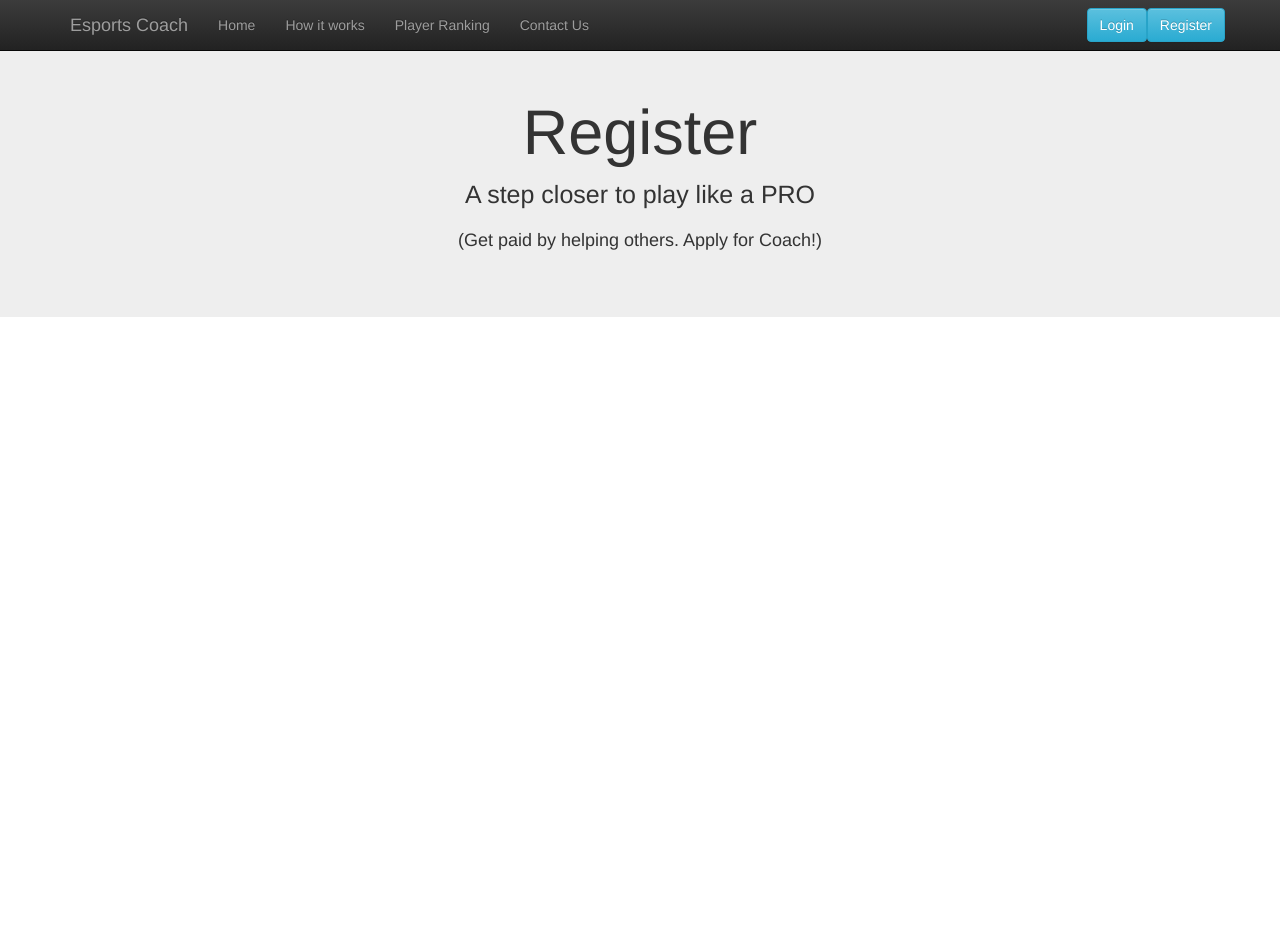
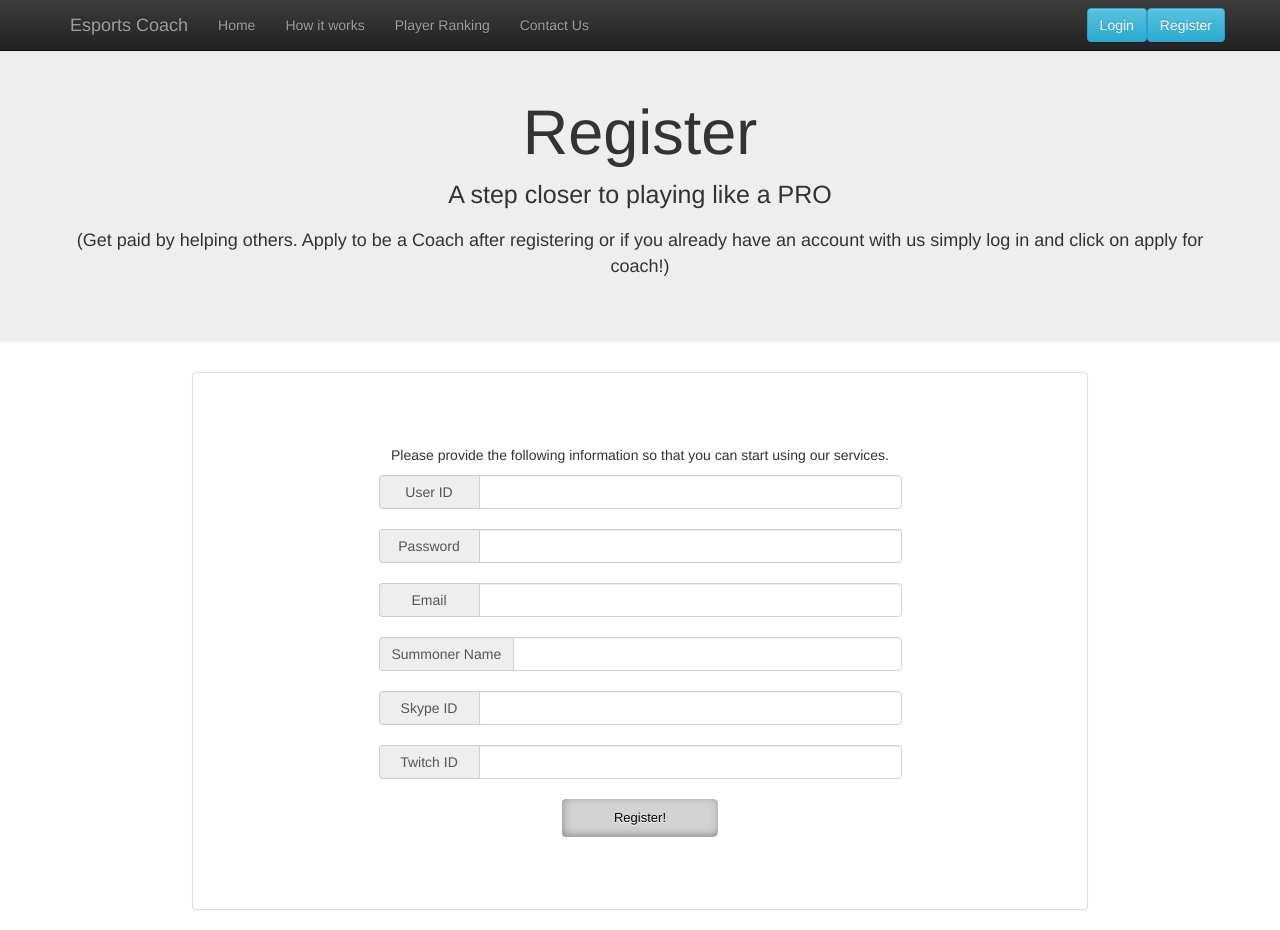
Before and after one commit to damianlee84/eSportCoach, a Django app: page /sideapp/register/ in a window 1280 px wide. Before the commit the page ends 317 px from the top, so only its background shows below. Run offline with Django 3.2, Linux system fonts and the light colour scheme; some libraries are stand-ins or nearby versions; some web fonts are replaced.

Commit message:
started the register page

```diff
--- a/esport_coach/sideapp/forms.py
+++ b/esport_coach/sideapp/forms.py
@@ -11,17 +11,18 @@ class AuthenticateForm(forms.Form):
 class RegistrationForm(forms.Form):
     userid = forms.CharField(max_length=100, widget=forms.TextInput(attrs={'id':'input_userid', 'name':'input_userid', 'class': "form-control", 'style':'border:1px solid #D3D3D3'}))
     email = forms.EmailField(widget=forms.TextInput(attrs={'id':'input_email', 'name':'input_email', 'class': "form-control", 'style':'border:1px solid #D3D3D3'}))
-    password1 = forms.CharField(max_length=100, widget=forms.PasswordInput(attrs={'id':'input_password1', 'name':'input_password1','class': "form-control"}))
-    password2 = forms.CharField(max_length=100, widget=forms.PasswordInput(attrs={'id':'input_password2', 'name':'input_password2','class': "form-control"}))
+    password = forms.CharField(max_length=100, widget=forms.PasswordInput(attrs={'id':'input_password1', 'name':'input_password1','class': "form-control"}))
+    pname = forms.CharField(max_length=100, widget=forms.TextInput(attrs={'id':'input_pname', 'name':'input_pname', 'class': "form-control", 'style':'border:1px solid #D3D3D3'}))
+    #password2 = forms.CharField(max_length=100, widget=forms.PasswordInput(attrs={'id':'input_password2', 'name':'input_password2','class': "form-control"}))
     rank = forms.CharField(max_length=100, widget=forms.TextInput(attrs={'id':'input_rank', 'name':'input_rank', 'class': "form-control", 'style':'border:1px solid #D3D3D3'}))
     skypeid = forms.CharField(max_length=100, widget=forms.TextInput(attrs={'id':'input_skypeid', 'name':'input_skypeid', 'class': "form-control", 'style':'border:1px solid #D3D3D3'}))
     twitchid = forms.CharField(max_length=100, widget=forms.TextInput(attrs={'id':'input_twitchid', 'name':'input_twitchid', 'class': "form-control", 'style':'border:1px solid #D3D3D3'}))
 
-    def clean(self):
-        if self.clean_data.has_key('password1') and self.clean_data.has_key('password2'):
-            if self.clean_data['password1'] != self.clean_data['password2']:
-                raise ValidationError("The passwords you have entered do not match.")
-        return self.clean_data
+    # def clean(self):
+    #     if self.clean_data.has_key('password1') and self.clean_data.has_key('password2'):
+    #         if self.clean_data['password1'] != self.clean_data['password2']:
+    #             raise ValidationError("The passwords you have entered do not match.")
+    #     return self.clean_data
 
 
 class CoachForm(forms.ModelForm):
--- a/esport_coach/sideapp/templates/register.html
+++ b/esport_coach/sideapp/templates/register.html
@@ -33,17 +33,19 @@
         <div class="jumbotron">
             <div class="container text-center">
                 <h1>Register</h1>
-                <p style='font-size:25px'>A step closer to play like a PRO</p>
-                <p style='font-size:18px'>(Get paid by helping others. Apply for Coach!)</p>
+                <p style='font-size:25px'>A step closer to playing like a PRO</p>
+                <p style='font-size:18px'>(Get paid by helping others. Apply to be a Coach after registering or if you already have an account with us simply log in and click on apply for coach!)</p>
             </div>
         </div>
 
-        <!-- Form to input the userid and password of the user -->
-       <!--  <div class="panel panel-default" style="margin-right:15%; margin-left:15%;" align="center">
+        <!--Form to input the userid and password of the user -->
+       <div class="panel panel-default" style="margin-right:15%; margin-left:15%;" align="center">
             <div class="row promo-top" style="margin:8% 5% 8% 5%;">
-                <form id="form_login" type="GET" action="/sideapp/authenticateLogin/" method="get">
+				<p>Please provide the following information so that you can start using our
+					services.</p>
+                <form id="form_register" type="GET" action="/sideapp/authenticateRegister/" method="get">
                     <div class="input-group" style="width:65%; padding:0%;">
-                        <span class="input-group-addon" id="basic-addon1" style="width:100px">Userid</span>
+                        <span class="input-group-addon" id="basic-addon1" style="width:100px">User ID</span>
                         {{ form.userid }}
                     </div>
                     <br>
@@ -53,12 +55,33 @@
                     </div>
                     <br>
                     <div class="input-group" style="width:65%; padding:0%;">
-                        <input type='submit' value='Login' id='login_button' class='btn btn-default' style='width:30%; background-color:#D3D3D3; color:black'>
+                        <span class="input-group-addon" id="basic-addon1" style="width:100px">Email</span>
+                        {{ form.email }}
+                    </div>
+                    <br>
+                    <div class="input-group" style="width:65%; padding:0%;">
+                        <span class="input-group-addon" id="basic-addon1" style="width:100px">Summoner Name</span>
+                        {{ form.pname }}
+                    </div>
+                    <br>
+                    <div class="input-group" style="width:65%; padding:0%;">
+                        <span class="input-group-addon" id="basic-addon1" style="width:100px">Skype ID</span>
+                        {{ form.skypeid }}
+                    </div>
+                    <br>
+                    <div class="input-group" style="width:65%; padding:0%;">
+                        <span class="input-group-addon" id="basic-addon1" style="width:100px">Twitch ID</span>
+                        {{ form.twitchid }}
+                    </div>
+
+                    <br>
+                    <div class="input-group" style="width:65%; padding:0%;">
+                        <input type='submit' value='Register!' id='login_button' class='btn btn-default' style='width:30%; background-color:#D3D3D3; color:black'>
                     </div>
                 </form>
-                    <div id="form_login_error_message"></div>
+                    <div id="form_register_error_message"></div>
             </div>
-        </div> -->
+        </div>
     </body>
 </html>
 
@@ -73,8 +96,8 @@
 <!-- Script to get the userid and password information and perform the corresponding action -->
 <script>
     $(function() {
-        var form = $('#form_login');                        // Get the form.
-        var formMessages = $('#form_login_error_message');  // Get the messages div.
+        var form = $('#form_register');                        // Get the form.
+        var formMessages = $('#form_register_error_message');  // Get the messages div.
 
         $(form).submit(function(event){                // Set up an event listener for the contact form.
             event.preventDefault();                     // Stop the browser from submitting the form.
@@ -86,17 +109,42 @@
                 dataType:'text',
             })
             .done(function(response){
-                if (response == 'not found'){
-                    var message = "Incorrent userid and/or password! Try again.";
+                if (response == 'User already exists'){
+                    var message = "User already exists! Try again.";
                     $(formMessages).html("<br><div class='alert alert-danger alert-dismissible' role='alert'><button type='button' class='close' data-dismiss='alert' aria-label='Close'><span aria-hidden='true'>&times;</span></button>"+message+"</div>");
                  }
+                else if (response == "404") {
+                  var message = "Invalid Summoner name";
+                  $(formMessages).html("<br><div class='alert alert-danger alert-dismissible' role='alert'><button type='button' class='close' data-dismiss='alert' aria-label='Close'><span aria-hidden='true'>&times;</span></button>"+message+"</div>");
+                }
+                else if (response == "400") {
+                  var message = "Invalid Summoner name";
+                  $(formMessages).html("<br><div class='alert alert-danger alert-dismissible' role='alert'><button type='button' class='close' data-dismiss='alert' aria-label='Close'><span aria-hidden='true'>&times;</span></button>"+message+"</div>");
+                }
+                else if (response == "401") {
+                  var message = "Invalid Summoner name";
+                  $(formMessages).html("<br><div class='alert alert-danger alert-dismissible' role='alert'><button type='button' class='close' data-dismiss='alert' aria-label='Close'><span aria-hidden='true'>&times;</span></button>"+message+"</div>");
+                }
+                else if (response == "429") {
+                  var message = "Invalid Summoner name";
+                  $(formMessages).html("<br><div class='alert alert-danger alert-dismissible' role='alert'><button type='button' class='close' data-dismiss='alert' aria-label='Close'><span aria-hidden='true'>&times;</span></button>"+message+"</div>");
+                }
+                else if (response == "500") {
+                  var message = "Invalid Summoner name";
+                  $(formMessages).html("<br><div class='alert alert-danger alert-dismissible' role='alert'><button type='button' class='close' data-dismiss='alert' aria-label='Close'><span aria-hidden='true'>&times;</span></button>"+message+"</div>");
+                }
+                else if (response == "503") {
+                  var message = "Invalid Summoner name";
+                  $(formMessages).html("<br><div class='alert alert-danger alert-dismissible' role='alert'><button type='button' class='close' data-dismiss='alert' aria-label='Close'><span aria-hidden='true'>&times;</span></button>"+message+"</div>");
+                }
                 else{
                     console.log(response)
                     window.location.assign('/sideapp/authenticated/'+response);
                 }
             })
             .fail(function(response){
-                alert("Oops! An error occured loging in.");
+                console.log(response);
+                alert("Oops! An error occured registering.");
             });
         });
     });
--- a/esport_coach/sideapp/views.py
+++ b/esport_coach/sideapp/views.py
@@ -58,37 +58,74 @@ def authenticateLogin(request):
 
 
 def register(request):
+
+    form = RegistrationForm(request.POST)
+    if form.is_valid():
+        userid = form.cleaned_data.get('userid')
+        password = form.cleaned_data.get('password')
+        email = form.cleaned_data.get('email')
+        pname = form.cleaned_data.get('pname')
+        skypeid = form.cleaned_data.get('skypeid')
+        twitchid = form.cleaned_data.get('twitchid')
+    context = {"form" : form}
+    return render(request, "register.html", context)
+
+def authenticateRegister(request):
+
+    if request.is_ajax:
+        response_error1 = 'User already exists'
+        response_error2 = "Error getting your info from the form."
+
+        try:
+            userid = request.GET.get('userid')
+            password = request.GET.get('password')
+            email = request.GET.get('email')
+            pname = request.GET.get('pname')
+            skypeid = request.GET.get('skypeid')
+            twitchid = request.GET.get('twitchid')
+            try:
+                login_userid = User.objects.get(userid=userid, password=password, email=email, pname=pname)
+                return HttpResponse(response_error1)
+            except:
+                summonerName = str(pname)
+                r = requests.get('https://na.api.pvp.net/api/lol/na/v1.4/summoner/by-name/'+summonerName+'?api_key=8340953c-a577-4057-bcfb-962e98780cb1')
+                if r.status_code == 404:
+                    return HttpResponse("404")
+                elif r.status_code == 400:
+                    return HttpResponse("400")
+                elif r.status_code == 401:
+                    return HttpResponse("401")
+                elif r.status_code == 429:
+                    return HttpResponse("429")
+                elif r.status_code == 500:
+                    return HttpResponse("500")
+                elif r.status_code == 503:
+                    return HttpResponse("503")
+                else:
+                    key = r.json()
+                    summonerNameValue = key[summonerName]["name"]
+                    summonerId = str(key[summonerName]["id"])
+                    r = requests.get('https://na.api.pvp.net/api/lol/na/v2.5/league/by-summoner/'+summonerId+'/entry?api_key=8340953c-a577-4057-bcfb-962e98780cb1')
+                    summonerInfo = r.json()
+                    summonerRank = summonerInfo[summonerId][0]["tier"]
+                    summonerDivision = summonerInfo[summonerId][0]['entries'][0]['division']
+                    user = User(userid=userid, password=password, email=email, pname=pname, rank=summonerRank, skypeid=skypeid, twitchid=twitchid)
+                    user.save()
+                    # context = {"value":summonerRank,
+                    #            "division":summonerDivision,
+                    #            "name":summonerNameValue}
+                    # return render(request, "authenticated.html", context)
+                return HttpResponse(userid)
+        except:
+            return HttpResponse(response_error2)
+    else:
+        raise Http404
+    pass
+
     # context = {"value":"must provide a Summoner name"}
     # if request.method == 'GET':
-    #     summonerName = str(request.GET.get('summonerName'))
-    #     if summonerName == "None":
-    #         return render(request, "test.html")
-    #     r = requests.get('https://na.api.pvp.net/api/lol/na/v1.4/summoner/by-name/'+summonerName+'?api_key=8340953c-a577-4057-bcfb-962e98780cb1')
-    #     if r.status_code == 404:
-    #         context = {"value":"Invalid Summoner name"}
-    #     elif r.status_code == 400:
-    #         context = {"value":"Bad request"}
-    #     elif r.status_code == 401:
-    #         context = {"value":"Unauthorized"}
-    #     elif r.status_code == 429:
-    #         context = {"value":"Rate Limit exceeded"}
-    #     elif r.status_code == 500:
-    #         context = {"value":"Internal server error"}
-    #     elif r.status_code == 503:
-    #         context = {"value":"Service unavailable"}
-    #     else:
-    #         key = r.json()
-    #         summonerNameValue = key[summonerName]["name"]
-    #         summonerId = str(key[summonerName]["id"])
-    #         r = requests.get('https://na.api.pvp.net/api/lol/na/v2.5/league/by-summoner/'+summonerId+'/entry?api_key=8340953c-a577-4057-bcfb-962e98780cb1')
-    #         summonerInfo = r.json()
-    #         summonerRank = summonerInfo[summonerId][0]["tier"]
-    #         summonerDivision = summonerInfo[summonerId][0]['entries'][0]['division']
-    #         context = {"value":summonerRank,
-    #                    "division":summonerDivision,
-    #                    "name":summonerNameValue}
-    #         return render(request, "authenticated.html", context)
-    return render(request, "register.html")
+
+    # return render(request, "register.html")
 
 
 
```
